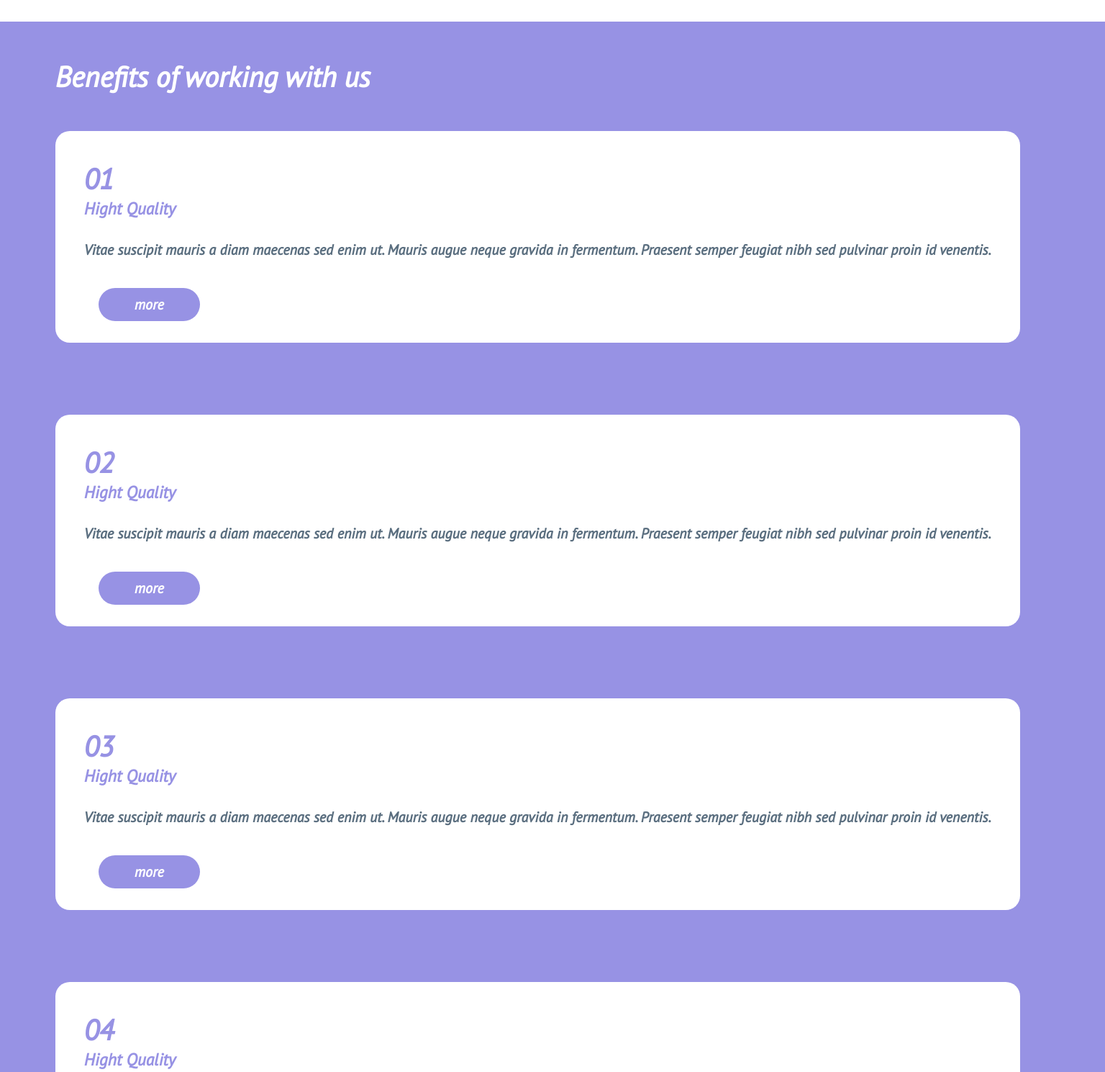
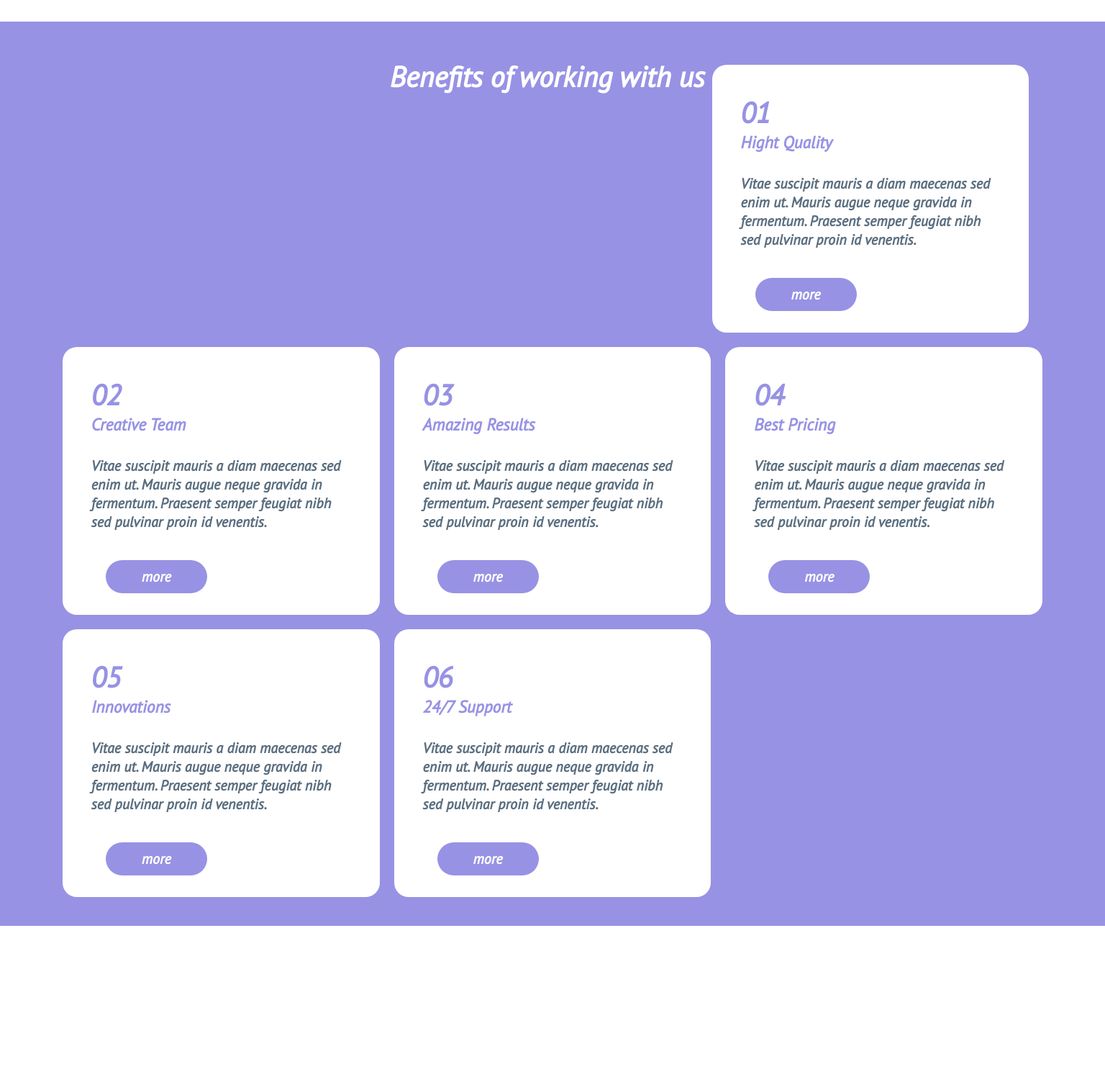
Before and after one commit to GabrielePalmaBool/htmlcss-responsive-layout, a plain HTML site: page index.html in a window 1536 px wide. Shown: the part 2974-4463 px from the top of the page at 72% size. After the commit the page ends 4260 px from the top, so only its background shows below. Drawn offline with Linux system fonts and the light colour scheme; a web font is replaced by a local one.

Commit message:
fourth section tablet and desktop versions

```diff
--- a/css/menu.css
+++ b/css/menu.css
@@ -432,6 +432,17 @@ color: black;
    }
 
 
+/*------------------- quarta sezione---------------- */
+
+.Container_main .title_col4{
+   margin-left: 140px;
+}
+.Container_main .col4 {
+   width: calc((100% / 2) - 20px) ;
+   margin: 10px;
+}
+
+
 }
 
  /* Versione Desktop */
@@ -534,5 +545,17 @@ color: black;
       margin: 50px 0px 0px 160px;
    }
 
+/*------------------- quarta sezione---------------- */
+
+.Container_main .title_col4{
+   margin-left: 465px;
+}
+
+.Container_main .col4 {
+   width: calc((100% / 3) - 20px) ;
+   margin: 10px;
+}
+
+
 
 }
--- a/index.html
+++ b/index.html
@@ -148,7 +148,9 @@
 
                 <div class="row">
 
-                    <h2> Benefits of working with us </h2>
+                    <div class="title_col4">
+                        <h2> Benefits of working with us </h2>
+                    </div>
 
                     <div class="col4">
                         <h2>01</h2>
@@ -159,35 +161,35 @@
 
                     <div class="col4">
                         <h2>02</h2>
-                        <h3>Hight Quality</h3>
+                        <h3>Creative Team</h3>
                         <p>Vitae suscipit mauris a diam maecenas sed enim ut. Mauris augue neque gravida in fermentum. Praesent semper feugiat nibh sed pulvinar proin id venentis.</p>
                         <div class="Button_link3"><a href="#" class="tag_main3">more</a></div>
                     </div>
 
                     <div class="col4">
                         <h2>03</h2>
-                        <h3>Hight Quality</h3>
+                        <h3>Amazing Results</h3>
                         <p>Vitae suscipit mauris a diam maecenas sed enim ut. Mauris augue neque gravida in fermentum. Praesent semper feugiat nibh sed pulvinar proin id venentis.</p>
                         <div class="Button_link3"><a href="#" class="tag_main3">more</a></div>
                     </div>
 
                     <div class="col4">
                         <h2>04</h2>
-                        <h3>Hight Quality</h3>
+                        <h3>Best Pricing</h3>
                         <p>Vitae suscipit mauris a diam maecenas sed enim ut. Mauris augue neque gravida in fermentum. Praesent semper feugiat nibh sed pulvinar proin id venentis.</p>
                         <div class="Button_link3"><a href="#" class="tag_main3">more</a></div>
                     </div>
 
                     <div class="col4">
                         <h2>05</h2>
-                        <h3>Hight Quality</h3>
+                        <h3>Innovations</h3>
                         <p>Vitae suscipit mauris a diam maecenas sed enim ut. Mauris augue neque gravida in fermentum. Praesent semper feugiat nibh sed pulvinar proin id venentis.</p>
                         <div class="Button_link3"><a href="#" class="tag_main3">more</a></div>
                     </div>
 
                     <div class="col4">
                         <h2>06</h2>
-                        <h3>Hight Quality</h3>
+                        <h3>24/7 Support</h3>
                         <p>Vitae suscipit mauris a diam maecenas sed enim ut. Mauris augue neque gravida in fermentum. Praesent semper feugiat nibh sed pulvinar proin id venentis.</p>
                         <div class="Button_link3"><a href="#" class="tag_main3">more</a></div>
                     </div>
```
